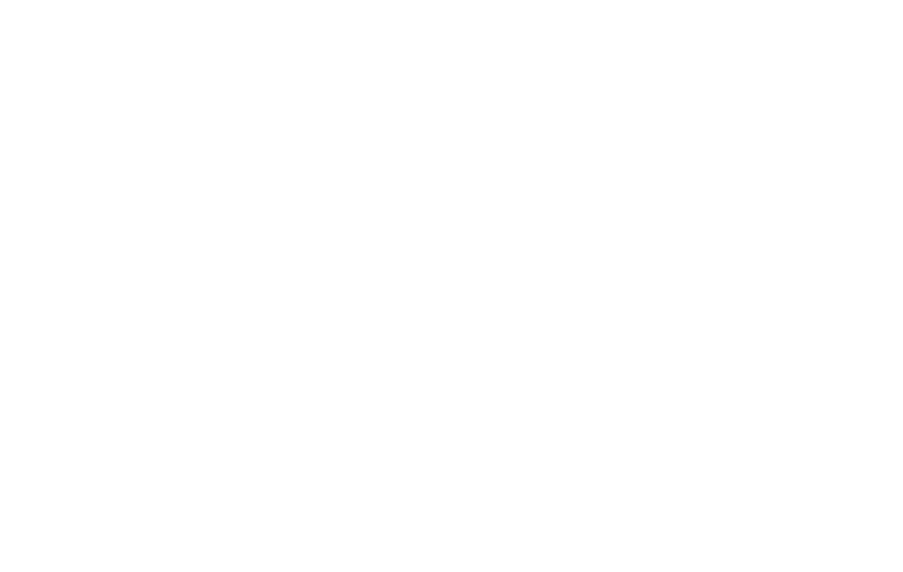
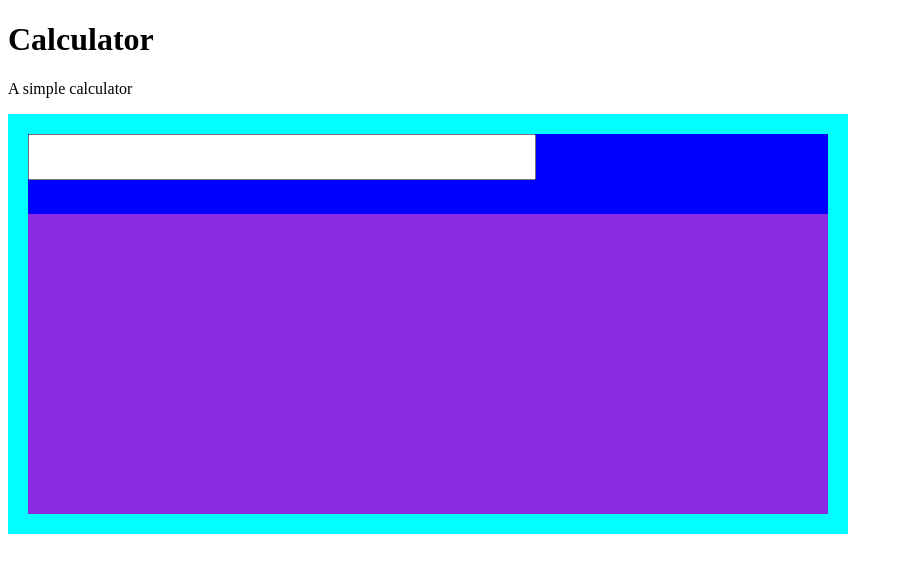
Before and after one commit to henrikbreimark/Calculator, a plain HTML site: page index.html in a window 1280 px wide. Shown: the whole page, without its empty margins (0-903 px from the left). Drawn offline with Linux system fonts and the light colour scheme.

Commit message:
add a basic layout for calculator and mock-up-colors.

```diff
--- a/css/calculator.css
+++ b/css/calculator.css
@@ -0,0 +1,20 @@
+#calculator-wrapper {
+    background-color: aqua;
+    width: 800px;
+    padding: 20px;
+}
+
+#input-wrapper {
+    background-color: blue;
+    height: 80px;
+}
+
+#button-wrapper {
+    background-color: blueviolet;
+    height: 300px;
+}
+
+#number-input {
+    height: 40px;
+    width: 500px;
+}
--- a/index.html
+++ b/index.html
@@ -5,15 +5,24 @@
     <meta charset="UTF-8">
     <meta name="viewport" content="width=device-width, initial-scale=1.0">
     <title>Calculator</title>
+    <link rel="stylesheet" href="css/calculator.css">
 </head>
 
 <body>
     <header>
-
+        <h1>Calculator</h1>
+        <p>A simple calculator</p>
     </header>
 
     <main>
+        <div id="calculator-wrapper">
+            <div id="input-wrapper">
+                <input id="number-input" type="text">
+            </div>
+            <div id="button-wrapper">
 
+            </div>
+        </div>
     </main>
 </body>
 
```
